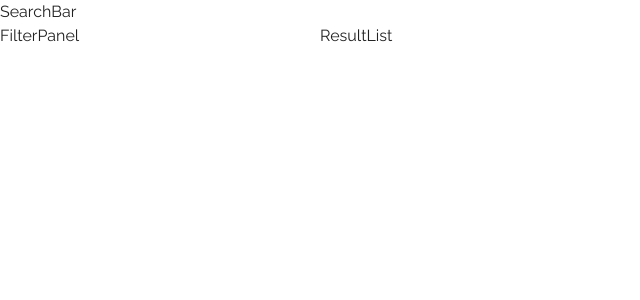
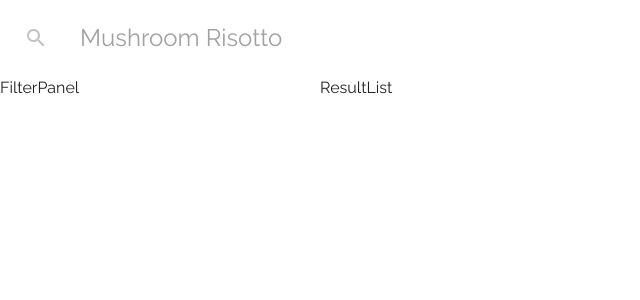
Before and after one commit to naufalzs/food-finder, a React (Vite) app: page / in a window 1280 px wide. Shown: the top 300 px of the page, without its empty margins (0-640 px from the left). Built offline with nearby package versions, Linux system fonts and the light colour scheme.

Commit message:
feat: create searchbar component

```diff
--- a/src/App.jsx
+++ b/src/App.jsx
@@ -3,6 +3,11 @@ import Home from "./pages/Home";
 
 export default function App() {
   const theme = createTheme({
+    palette: {
+      primary: {
+        main: "#c1c1c1",
+      },
+    },
     typography: {
       fontFamily: ["Raleway", "sans-serif"].join(","),
     },
--- a/src/components/Home/SearchBar.jsx
+++ b/src/components/Home/SearchBar.jsx
@@ -1,5 +1,28 @@
+import { Search } from "@mui/icons-material";
+import { InputBase, Stack } from "@mui/material";
+import { useState } from "react";
+
 export default function SearchBar() {
+  const [value, setValue] = useState("");
+
   return (
-    <div>SearchBar</div>
-  )
+    <Stack direction="row" alignItems="center" px={3} py={2}>
+      <Search
+        color="primary"
+        sx={{
+          width: 24,
+          height: 24,
+          mr: 4,
+        }}
+      />
+      <InputBase
+        variant="standard"
+        fullWidth
+        inputProps={{ style: { fontSize: 24 } }}
+        placeholder="Mushroom Risotto"
+        value={value}
+        onChange={(e) => setValue(e.target.value)}
+      />
+    </Stack>
+  );
 }
```
